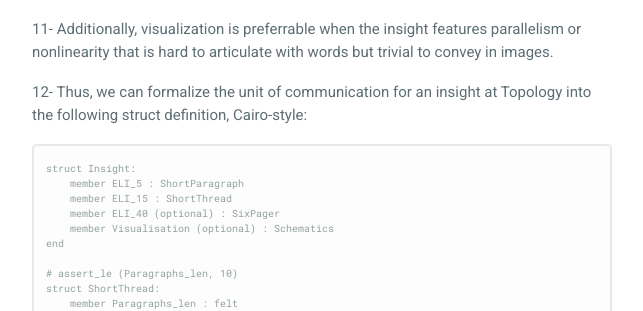
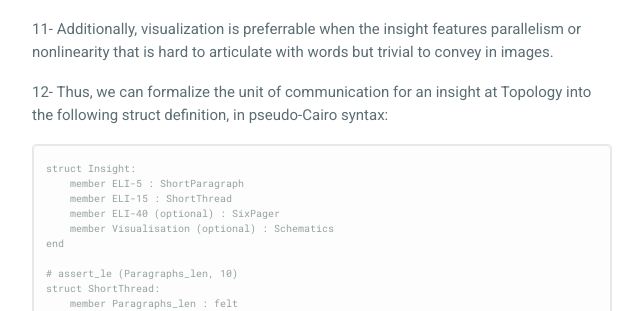
Before and after one commit to guiltygyoza/blog, a Jekyll site: the page built from _posts/2022-03-07-topology-eli5-principles.md, in a window 1280 px wide and 900 px high, scrolled down 1555 px. Shown: the part 319-630 px from the top of the window, without its empty margins (318-961 px from the left). Built offline with Jekyll 4.4.1, drawn with Linux system fonts in a browser that asks for light colours; some of the changed text lies outside the part shown.

Commit message:
edited post

````diff
--- a/_posts/2022-03-07-topology-eli5-principles.md
+++ b/_posts/2022-03-07-topology-eli5-principles.md
@@ -30,13 +30,13 @@ Special thanks to Alan Luo, Daniel Hong, Sina Habibian, Alok Vasudev, and as alw
 
 11- Additionally, visualization is preferrable when the insight features parallelism or nonlinearity that is hard to articulate with words but trivial to convey in images.
 
-12- Thus, we can formalize the unit of communication for an insight at Topology into the following struct definition, Cairo-style:
+12- Thus, we can formalize the unit of communication for an insight at Topology into the following struct definition, in pseudo-Cairo syntax:
 ```
 
   struct Insight:
-      member ELI_5 : ShortParagraph
-      member ELI_15 : ShortThread
-      member ELI_40 (optional) : SixPager
+      member ELI-5 : ShortParagraph
+      member ELI-15 : ShortThread
+      member ELI-40 (optional) : SixPager
       member Visualisation (optional) : Schematics
   end
 
````
